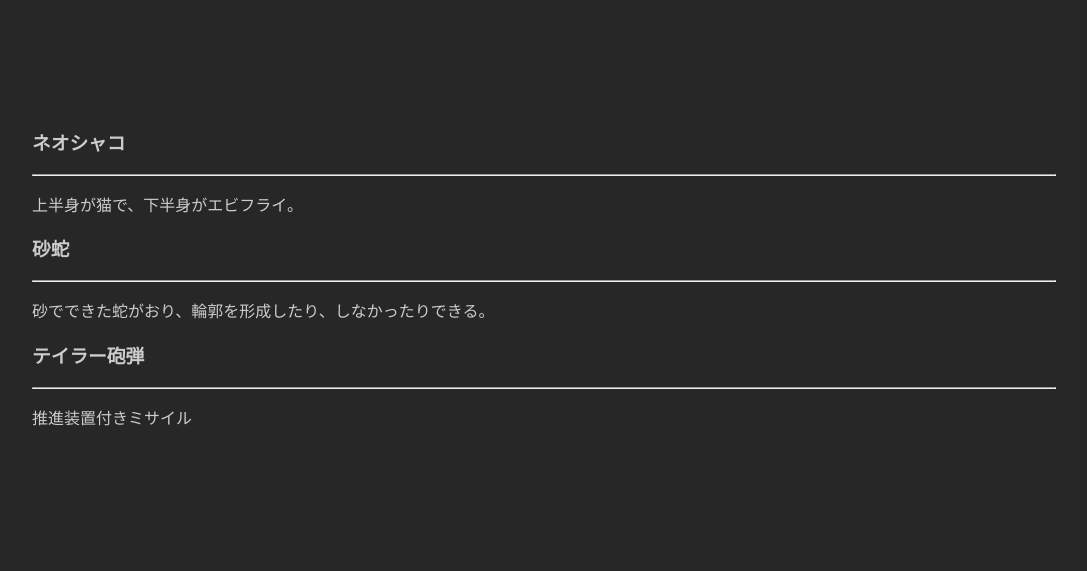
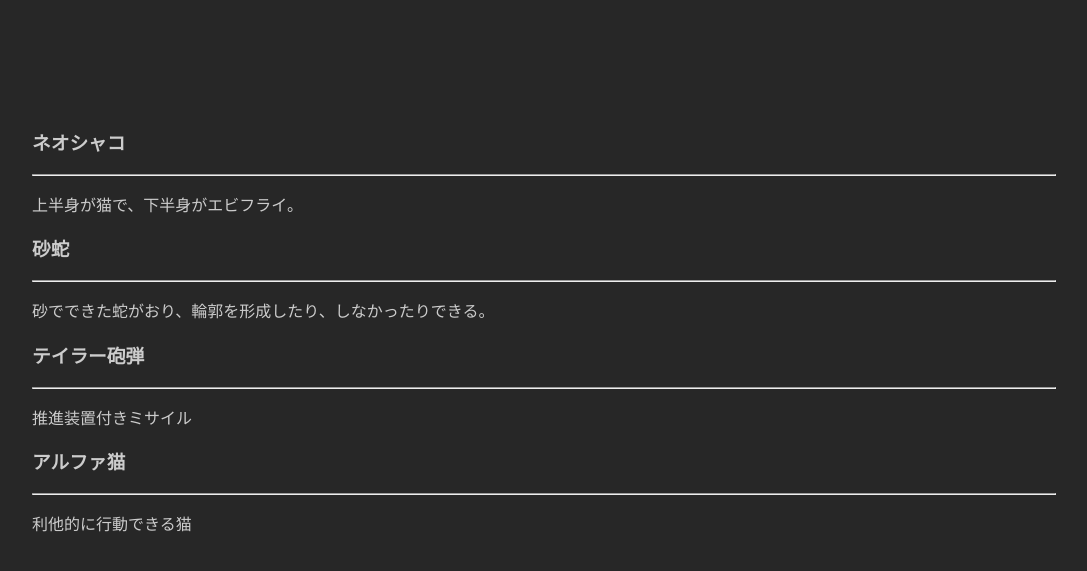
Before and after one commit to hihumi-riku/hihumi-riku.github.io, a Jekyll site: the page built from _posts/2019-01-25-concept_in_dream.md, in a window 1280 px wide. Shown: the top 571 px of the page, without its empty margins (96-1183 px from the left). Built offline with Jekyll 4.4.1, drawn with Linux system fonts in a browser that asks for light colours.

Commit message:
Added content

```diff
--- a/_posts/2019-01-25-concept_in_dream.md
+++ b/_posts/2019-01-25-concept_in_dream.md
@@ -15,3 +15,7 @@ title: 夢の中で出てきた概念
 ### テイラー砲弾
 ---
 推進装置付きミサイル
+
+### アルファ猫
+---
+利他的に行動できる猫
```
